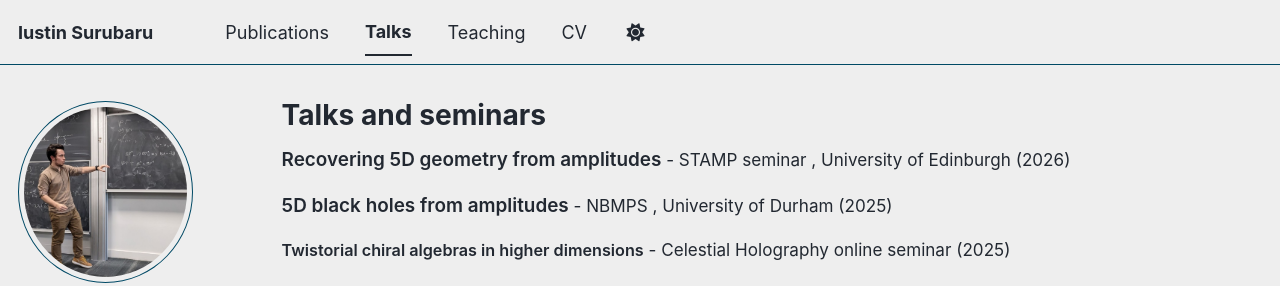
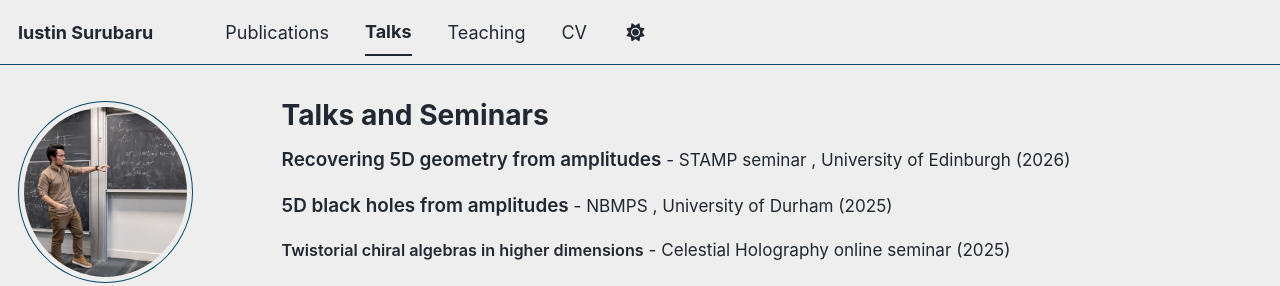
Before and after one commit to IustinS2/IustinS2.github.io, a Jekyll site: the page built from _pages/talks.html, in a window 1280 px wide. Shown: the top 286 px of the page. Built offline with Jekyll 4.4.1, drawn with Linux system fonts in a browser that asks for light colours; some web fonts are replaced; a script bundle is joined from its source files by our own code; library files that are not in the unit come from our copies.

```diff
--- a/_pages/talks.html
+++ b/_pages/talks.html
@@ -1,6 +1,6 @@
 ---
 layout: archive
-title: "Talks and seminars"
+title: "Talks and Seminars"
 permalink: /talks/
 author_profile: true
 ---
```
